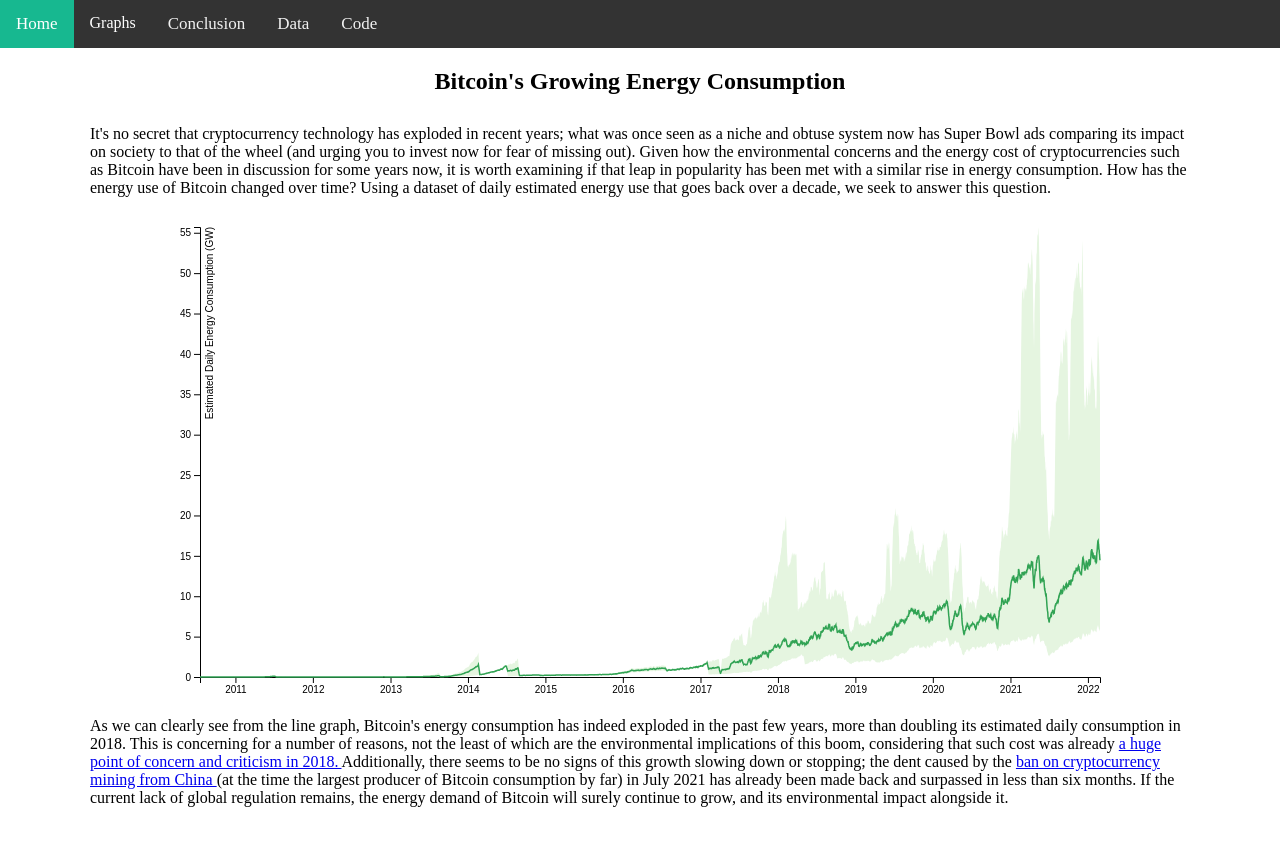
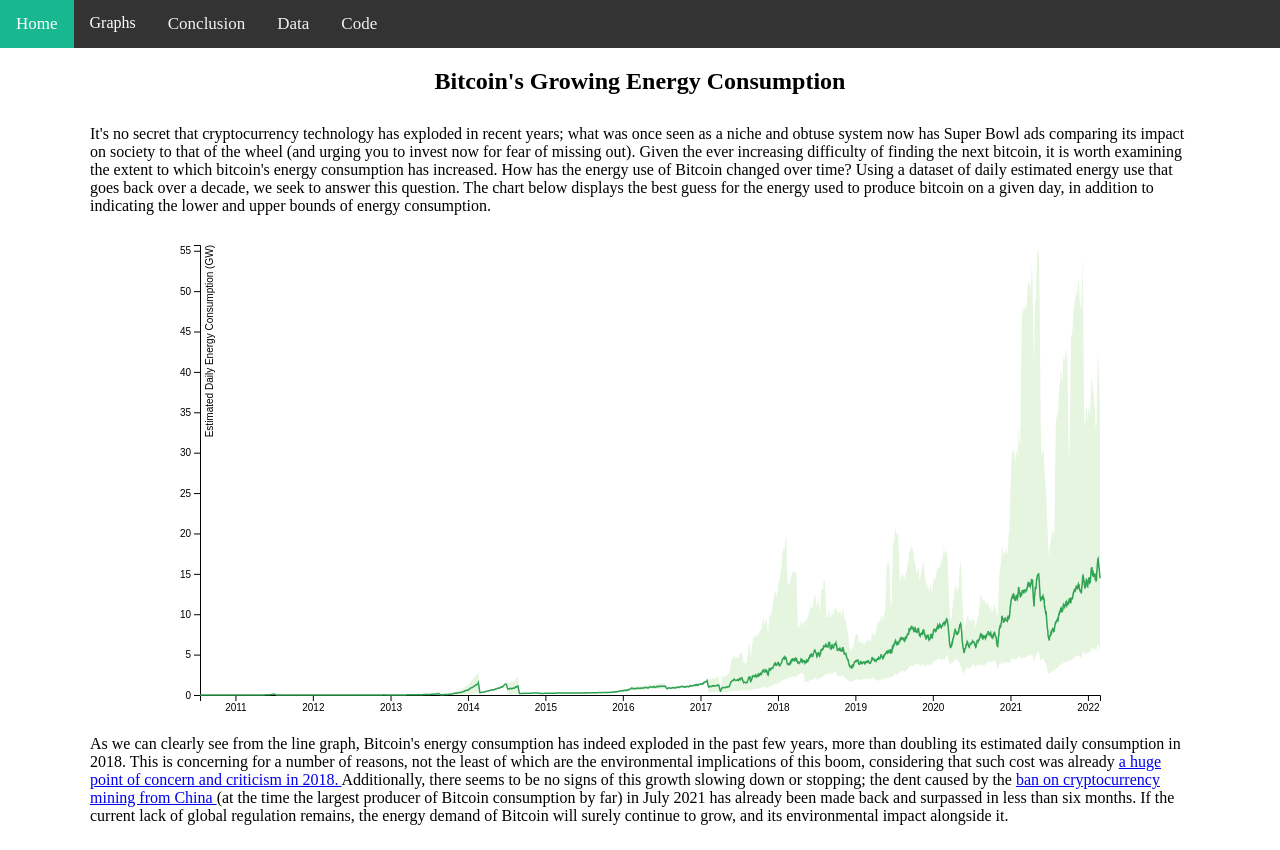
Before and after one commit to najordan1/bitcoin-visualizations, a plain HTML site: page src/growth/index.html in a window 1280 px wide. Drawn offline with nearby package versions, Linux system fonts and the light colour scheme.

Commit message:
edit writing

```diff
--- a/src/growth/index.html
+++ b/src/growth/index.html
@@ -43,12 +43,13 @@
       It's no secret that cryptocurrency technology has exploded in recent years;
       what was once seen as a niche and obtuse system now has Super Bowl ads
       comparing its impact on society to that of the wheel (and urging you to
-      invest now for fear of missing out). Given how the environmental concerns
-      and the energy cost of cryptocurrencies such as Bitcoin have been in discussion
-      for some years now, it is worth examining if that leap in popularity has been
-      met with a similar rise in energy consumption. How has the energy use of Bitcoin
+      invest now for fear of missing out). Given the ever increasing difficulty of finding
+      the next bitcoin, it is worth examining the extent to which bitcoin's energy
+      consumption has increased. How has the energy use of Bitcoin
       changed over time? Using a dataset of daily estimated energy use that goes back
-      over a decade, we seek to answer this question.
+      over a decade, we seek to answer this question. The chart below displays the best
+      guess for the energy used to produce bitcoin on a given day, in addition to indicating
+      the lower and upper bounds of energy consumption.
     </p>
     <svg id="chart"></svg>
     <p>
```
